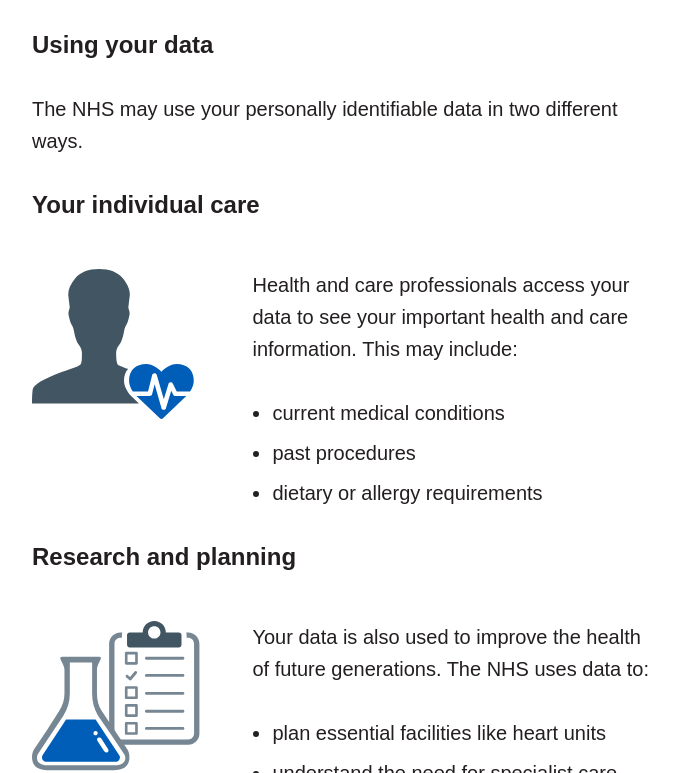
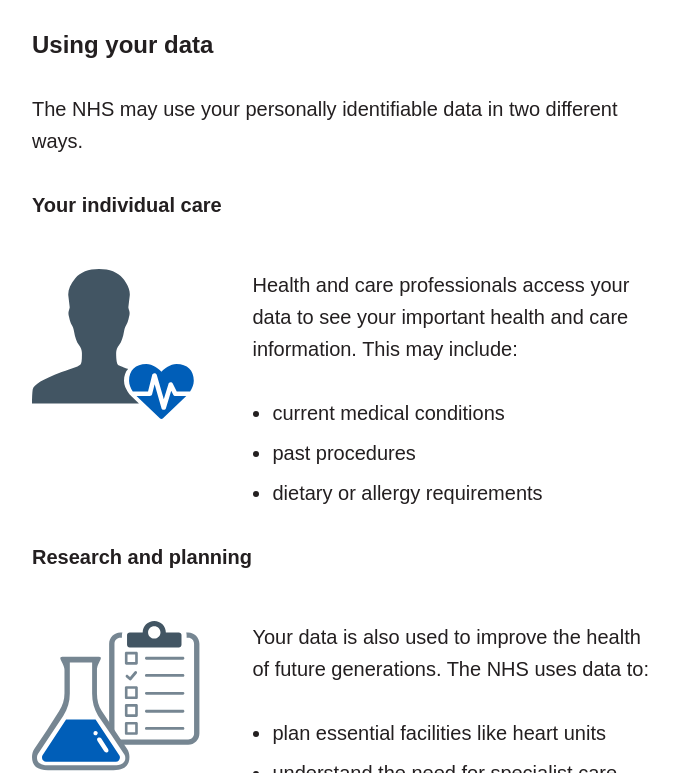
Before and after one commit to GrilloPress/ndop-j, a website: page views/J/01-overview.html in a window 1280 px wide. Shown: the part 707-1480 px from the top of the page, without its empty margins (128-806 px from the left). Drawn offline with nearby package versions, Linux system fonts and the light colour scheme; files that its build step writes are made by us from their sources; a web font is replaced by a local one.

Commit message:
correct heading level

```diff
--- a/views/J/01-overview.html
+++ b/views/J/01-overview.html
@@ -56,7 +56,7 @@
           </p>
 
 
-          <h2 id="your-individual-care" class="h3">Your individual care</h2>
+          <h3 id="your-individual-care" class="h4">Your individual care</h3>
           <div class="grid-row">
             <div class="column--one-third">
               <img class="data-usage-icon" src="/images/individual_care_icon.svg" height="150" width="auto" />
@@ -71,7 +71,7 @@
             </div>
           </div>
 
-          <h2 id="research-and-planning" class="h3">Research and planning</h2>
+          <h3 id="research-and-planning" class="h4">Research and planning</h3>
           <div class="grid-row">
             <div class="column--one-third">
               <img class="data-usage-icon" src="/images/research_icon.svg" height="150" width="auto" />
```
